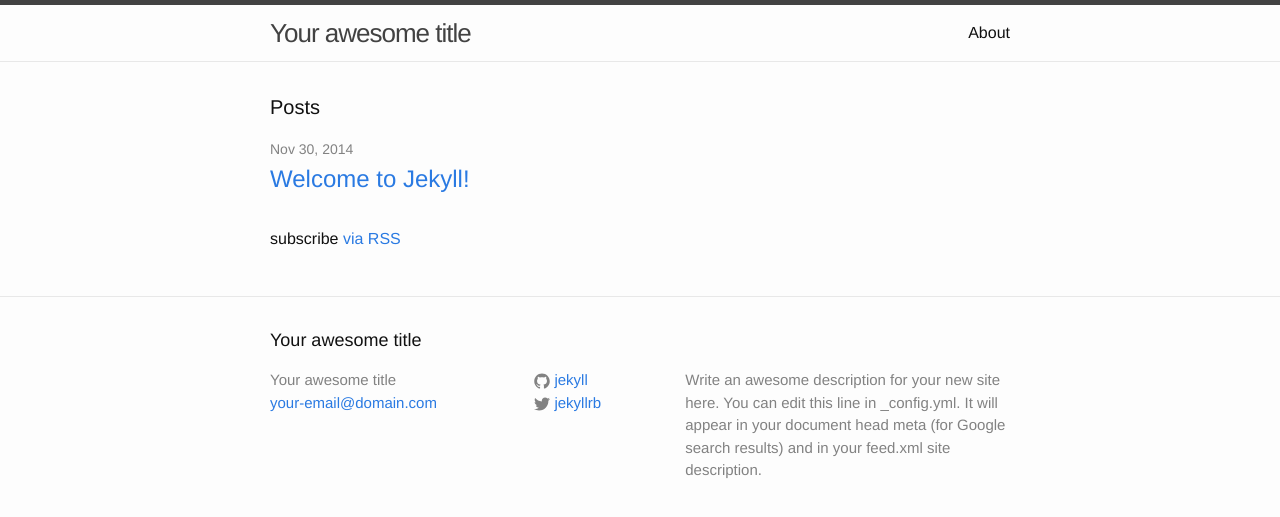
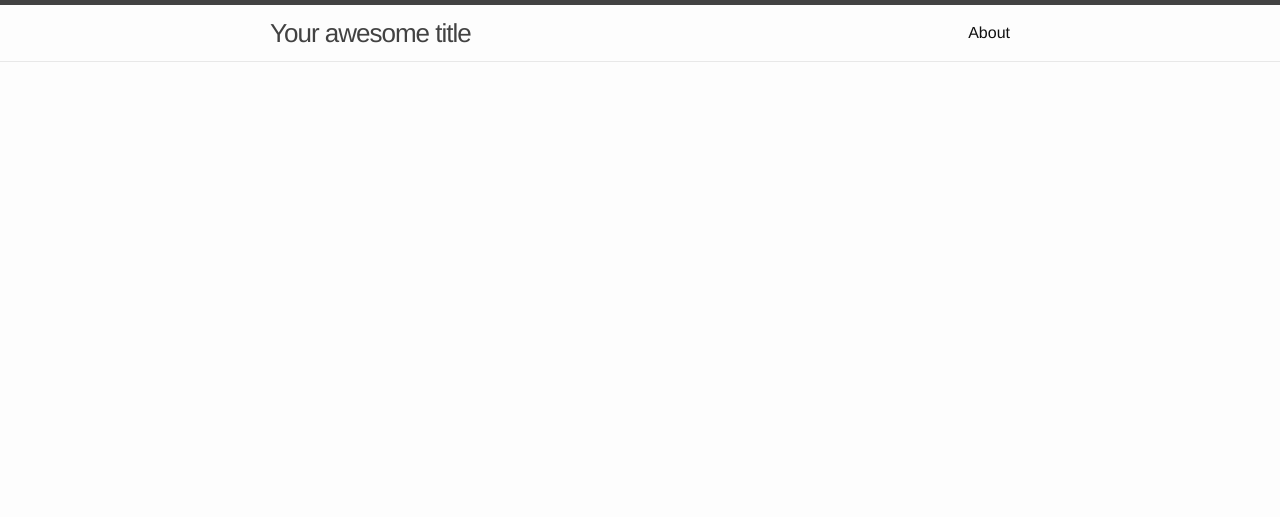
Before and after one commit to vindo-app/vindo, a Jekyll site: the page built from index.html, in a window 1280 px wide. Shown: the top 517 px of the page. Built offline with Jekyll 4.4.1, drawn with Linux system fonts in a browser that asks for light colours.

Commit message:
initial site
has basically nothing on it, but heck

```diff
--- a/_includes/footer.html
+++ b/_includes/footer.html
@@ -1,55 +1 @@
-<footer class="site-footer">
-
-  <div class="wrapper">
-
-    <h2 class="footer-heading">{{ site.title }}</h2>
-
-    <div class="footer-col-wrapper">
-      <div class="footer-col  footer-col-1">
-        <ul class="contact-list">
-          <li>{{ site.title }}</li>
-          <li><a href="mailto:{{ site.email }}">{{ site.email }}</a></li>
-        </ul>
-      </div>
-
-      <div class="footer-col  footer-col-2">
-        <ul class="social-media-list">
-          {% if site.github_username %}
-          <li>
-            <a href="https://github.com/{{ site.github_username }}">
-              <span class="icon  icon--github">
-                <svg viewBox="0 0 16 16">
-                  <path fill="#828282" d="M7.999,0.431c-4.285,0-7.76,3.474-7.76,7.761 c0,3.428,2.223,6.337,5.307,7.363c0.388,0.071,0.53-0.168,0.53-0.374c0-0.184-0.007-0.672-0.01-1.32 c-2.159,0.469-2.614-1.04-2.614-1.04c-0.353-0.896-0.862-1.135-0.862-1.135c-0.705-0.481,0.053-0.472,0.053-0.472 c0.779,0.055,1.189,0.8,1.189,0.8c0.692,1.186,1.816,0.843,2.258,0.645c0.071-0.502,0.271-0.843,0.493-1.037 C4.86,11.425,3.049,10.76,3.049,7.786c0-0.847,0.302-1.54,0.799-2.082C3.768,5.507,3.501,4.718,3.924,3.65 c0,0,0.652-0.209,2.134,0.796C6.677,4.273,7.34,4.187,8,4.184c0.659,0.003,1.323,0.089,1.943,0.261 c1.482-1.004,2.132-0.796,2.132-0.796c0.423,1.068,0.157,1.857,0.077,2.054c0.497,0.542,0.798,1.235,0.798,2.082 c0,2.981-1.814,3.637-3.543,3.829c0.279,0.24,0.527,0.713,0.527,1.437c0,1.037-0.01,1.874-0.01,2.129 c0,0.208,0.14,0.449,0.534,0.373c3.081-1.028,5.302-3.935,5.302-7.362C15.76,3.906,12.285,0.431,7.999,0.431z"/>
-                </svg>
-              </span>
-
-              <span class="username">{{ site.github_username }}</span>
-            </a>
-          </li>
-          {% endif %}
-
-          {% if site.twitter_username %}
-          <li>
-            <a href="https://twitter.com/{{ site.twitter_username }}">
-              <span class="icon  icon--twitter">
-                <svg viewBox="0 0 16 16">
-                  <path fill="#828282" d="M15.969,3.058c-0.586,0.26-1.217,0.436-1.878,0.515c0.675-0.405,1.194-1.045,1.438-1.809
-                  c-0.632,0.375-1.332,0.647-2.076,0.793c-0.596-0.636-1.446-1.033-2.387-1.033c-1.806,0-3.27,1.464-3.27,3.27 c0,0.256,0.029,0.506,0.085,0.745C5.163,5.404,2.753,4.102,1.14,2.124C0.859,2.607,0.698,3.168,0.698,3.767 c0,1.134,0.577,2.135,1.455,2.722C1.616,6.472,1.112,6.325,0.671,6.08c0,0.014,0,0.027,0,0.041c0,1.584,1.127,2.906,2.623,3.206 C3.02,9.402,2.731,9.442,2.433,9.442c-0.211,0-0.416-0.021-0.615-0.059c0.416,1.299,1.624,2.245,3.055,2.271 c-1.119,0.877-2.529,1.4-4.061,1.4c-0.264,0-0.524-0.015-0.78-0.046c1.447,0.928,3.166,1.469,5.013,1.469 c6.015,0,9.304-4.983,9.304-9.304c0-0.142-0.003-0.283-0.009-0.423C14.976,4.29,15.531,3.714,15.969,3.058z"/>
-                </svg>
-              </span>
-
-              <span class="username">{{ site.twitter_username }}</span>
-            </a>
-          </li>
-          {% endif %}
-        </ul>
-      </div>
-
-      <div class="footer-col  footer-col-3">
-        <p class="text">{{ site.description }}</p>
-      </div>
-    </div>
-
-  </div>
-
-</footer>
+<!-- No footer yet. -->
--- a/_posts/2014-11-30-welcome-to-jekyll.markdown
+++ /dev/null
@@ -1,25 +0,0 @@
----
-layout: post
-title:  "Welcome to Jekyll!"
-date:   2014-11-30 00:02:55
-categories: jekyll update
----
-You’ll find this post in your `_posts` directory. Go ahead and edit it and re-build the site to see your changes. You can rebuild the site in many different ways, but the most common way is to run `jekyll serve`, which launches a web server and auto-regenerates your site when a file is updated.
-
-To add new posts, simply add a file in the `_posts` directory that follows the convention `YYYY-MM-DD-name-of-post.ext` and includes the necessary front matter. Take a look at the source for this post to get an idea about how it works.
-
-Jekyll also offers powerful support for code snippets:
-
-{% highlight ruby %}
-def print_hi(name)
-  puts "Hi, #{name}"
-end
-print_hi('Tom')
-#=> prints 'Hi, Tom' to STDOUT.
-{% endhighlight %}
-
-Check out the [Jekyll docs][jekyll] for more info on how to get the most out of Jekyll. File all bugs/feature requests at [Jekyll’s GitHub repo][jekyll-gh]. If you have questions, you can ask them on [Jekyll’s dedicated Help repository][jekyll-help].
-
-[jekyll]:      http://jekyllrb.com
-[jekyll-gh]:   https://github.com/jekyll/jekyll
-[jekyll-help]: https://github.com/jekyll/jekyll-help
--- a/index.html
+++ b/index.html
@@ -3,8 +3,6 @@ layout: default
 ---
 
 <div class="home">
-
-  <h1 class="page-heading">Posts</h1>
 
   <ul class="post-list">
     {% for post in site.posts %}
@@ -18,6 +16,4 @@ layout: default
     {% endfor %}
   </ul>
 
-  <p class="rss-subscribe">subscribe <a href="{{ "/feed.xml" | prepend: site.baseurl }}">via RSS</a></p>
-
 </div>
```
Also changed, not shown: 5 other files.
